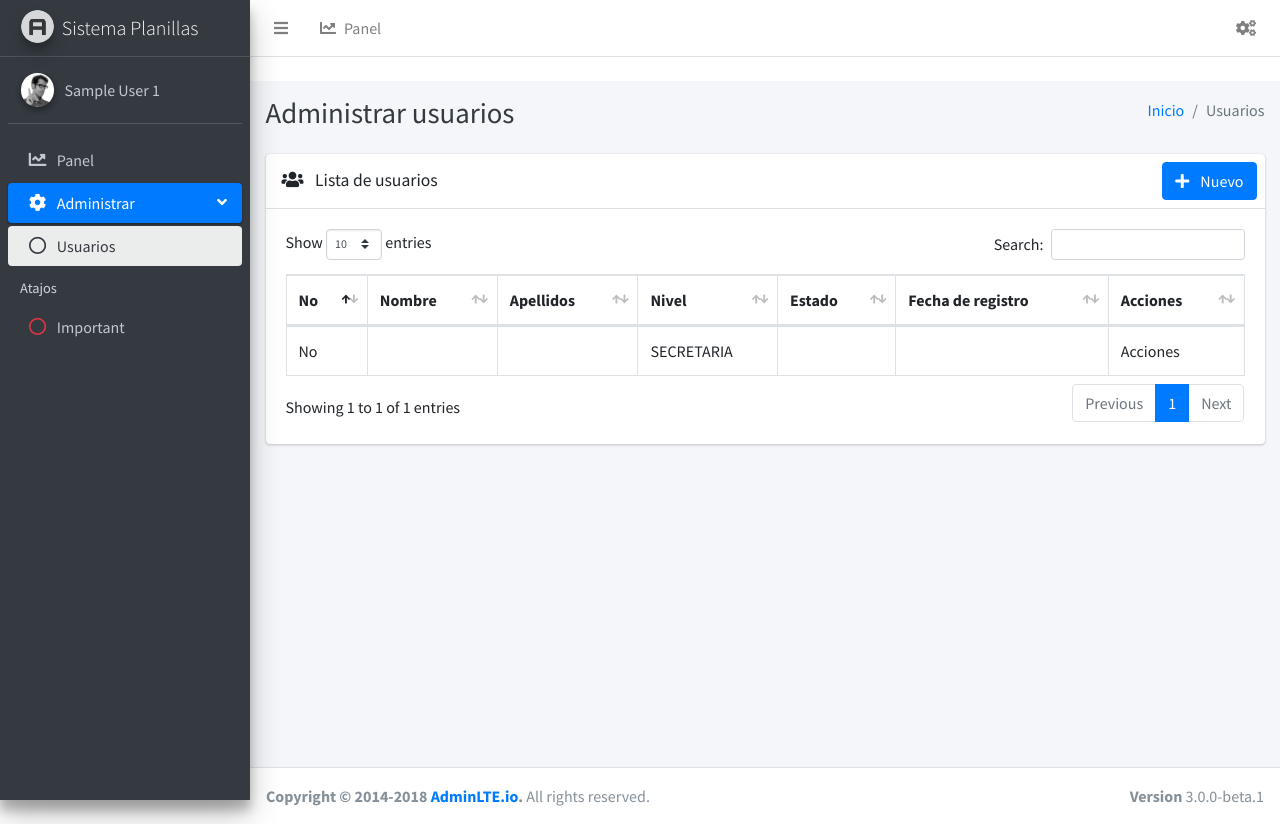
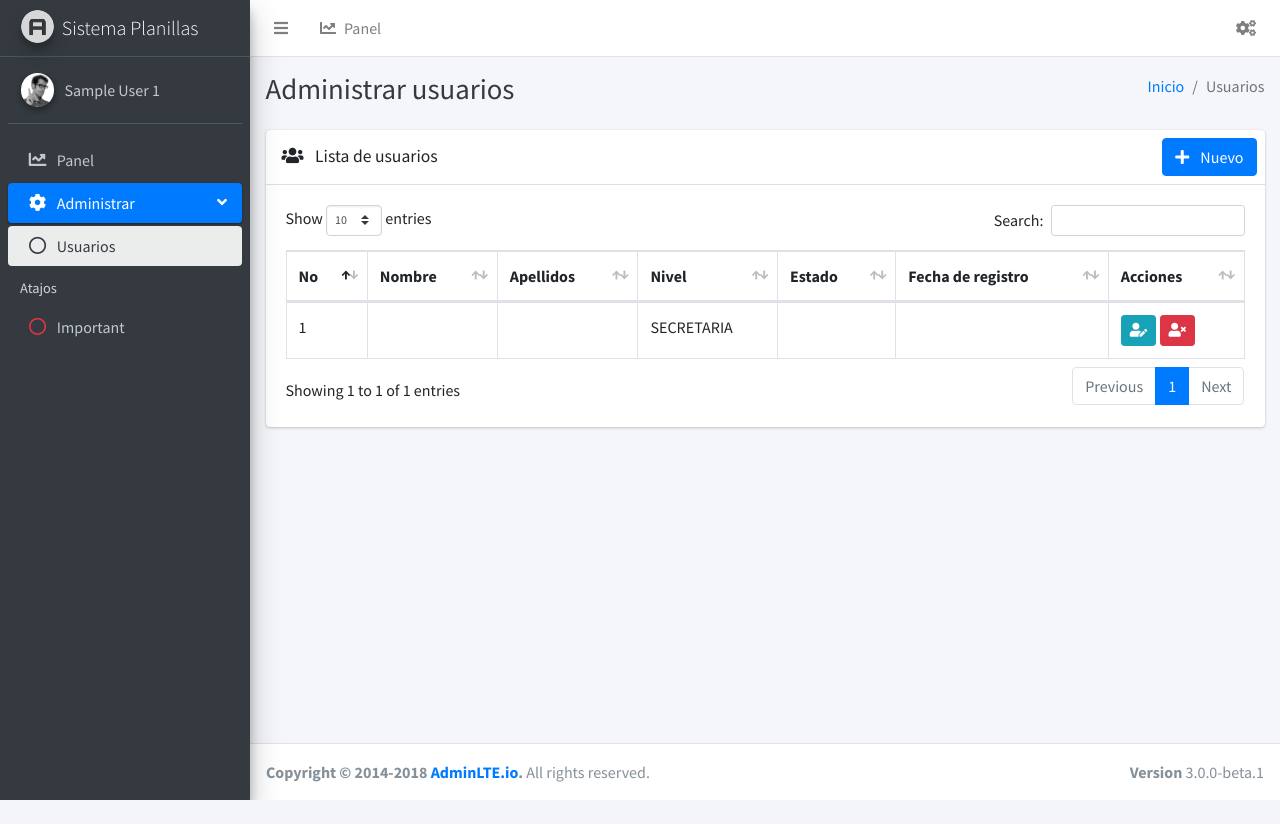
Before and after one commit to DavidMoralesVega/SistemaPlanillas, a PHP site: page /usuario.php in a window 1280 px wide. After the commit the page ends 800 px from the top, so only its background shows below. Run offline with PHP 8.4, Linux system fonts and the light colour scheme; the visitor is signed in with stand-in values (Sample User, id 1); tables that the repository leaves empty or names only in its code hold one stand-in row (values such as "Sample post"); data that the repository does not hold is empty; some libraries are stand-ins or nearby versions.

Commit message:
SistemaPlanillas v.1.0.3
- Modal
- Modal Ingresar Usuario
- Corregido SESSION rutas

```diff
--- a/componentes/nav-top.php
+++ b/componentes/nav-top.php
@@ -21,7 +21,7 @@
             <span class="fas fa-arrow-right float-right text-muted text-sm"></span>
           </a>
           <div class="dropdown-divider"></div>
-          <a href="#" class="dropdown-item dropdown-footer">Cerrar sesión</a>
+          <a href="controladores/salir.php" class="dropdown-item dropdown-footer">Cerrar sesión</a>
         </div>
       </li>
     </ul>
--- a/controladores/rutas.php
+++ b/controladores/rutas.php
@@ -1,11 +1,7 @@
 <?php
     session_start();
 
-    if ($_SESSION['Validar'] == true)
+    if ($_SESSION['Validar'] == false)
     {
-        echo 'Session success';
+        header('Location: index.php');
     }
-    else
-    {
-        header('Location: ../index.php');
-    }
--- /dev/null
+++ b/controladores/usuario.php
@@ -0,0 +1,5 @@
+<?php
+    if(isset($_POST['UINombre']))
+    {
+        echo "Resitro...";
+    }
--- a/css.php
+++ b/css.php
@@ -23,7 +23,7 @@
 
   <style>
     .z-depth-2 {
-      box-shadow: 0 8px 17px 0 rgba(0,0,0,.2),0 6px 20px 0 rgba(0,0,0,.19)!important;
+      box-shadow: 0 8px 17px 0 rgba(0,0,0,.2), 0 6px 20px 0 rgba(0,0,0,.19)!important;
     }
     .hr-primary{
       border-top: 3px solid #007bff;
--- a/usuario.php
+++ b/usuario.php
@@ -46,7 +46,7 @@
                         </h3>
                         <ul class="nav nav-pills ml-auto p-2">
                             <li class="nav-item">
-                                <a class="btn btn-primary text-white">
+                                <a data-toggle="modal" data-target="#ModalNuevoUsuario" class="btn btn-primary text-white">
                                 <i class="fas fa-plus mr-2"></i>
                                 Nuevo</a>
                             </li>
@@ -75,15 +75,18 @@
                                 foreach ($ListaUsuarios as $key => $Usuario)
                                 {
                                     $Nivel = ($Usuario['Nivel'] == 'A') ? 'ADMINISTRADOR' : 'SECRETARIA';
-
+                                    $i++;
                                     echo '<tr>
-                                            <td>No</td>
+                                            <td>'.$i.'</td>
                                             <td>'.$Usuario['Nombre'].'</td>
                                             <td>'.$Usuario['Apellidos'].'</td>
                                             <td>'.$Nivel.'</td>
                                             <td>'.$Usuario['Estado'].'</td>
                                             <td>'.$Usuario['FechaRegistro'].'</td>
-                                            <td>Acciones</td>
+                                            <td>
+                                                <button class="btn btn-info btn-sm"><i class="fas fa-user-edit"></i></button>
+                                                <button class="btn btn-danger btn-sm"><i class="fas fa-user-times"></i></button>
+                                            </td>
                                         </tr>';
                                 }
                             ?>
@@ -106,3 +109,75 @@
     ?>
 </body>
 </html>
+
+<div class="modal fade" id="ModalNuevoUsuario">
+  <div class="modal-dialog">
+    <div class="modal-content">
+      <div class="modal-header">
+        <h4 class="modal-title">Nuevo usuario</h4>
+        <button type="button" data-dismiss="modal" aria-label="Close" class="close">
+          <span aria-hidden="true">&times;</span>
+        </button>
+      </div>
+      <form action="controladores/usuario.php" method="POST">
+        <div class="modal-body">
+          <p class="text-center">Ingrese los datos del usuario</p>
+
+          <div class="input-group mb-3">
+            <div class="input-group-prepend">
+              <span class="input-group-text">
+                <i class="fas fa-user"></i>
+              </span>
+            </div>
+            <input name="UINombre" type="text" placeholder="Ingrese un nombre" class="form-control">
+          </div>
+
+          <div class="input-group mb-3">
+            <div class="input-group-prepend">
+              <span class="input-group-text">
+                <i class="fas fa-user"></i>
+              </span>
+            </div>
+            <input name="UIApellido" type="text" placeholder="Ingrese apellidos" class="form-control">
+          </div>
+
+          <div class="input-group mb-3">
+            <div class="input-group-prepend">
+              <span class="input-group-text">
+                <i class="fas fa-user"></i>
+              </span>
+            </div>
+            <input name="UIUser" disabled type="text" placeholder="Ingresar usuario" class="form-control">
+          </div>
+
+          <div class="input-group mb-3">
+            <div class="input-group-prepend">
+              <span class="input-group-text">
+                <i class="fas fa-key"></i>
+              </span>
+            </div>
+            <input name="UIPassword" type="password" placeholder="Ingresar contraseña" class="form-control">
+          </div>
+
+          <div class="input-group mb-3">
+            <div class="input-group-prepend">
+              <span class="input-group-text">
+                <i class="fas fa-key"></i>
+              </span>
+            </div>
+            <select name="UINivel" class="form-control">
+              <option disabled value="">Seleccionar nivel</option>
+              <option value="A">ADMINISTRADOR</option>
+              <option value="S">SECRETARIA</option>
+            </select>
+          </div>
+
+        </div>
+        <div class="modal-footer justify-content-between">
+          <button type="button" class="btn btn-default" data-dismiss="modal">Cerrar</button>
+          <button type="submit" class="btn btn-primary">Registrar</button>
+        </div>
+      </form>
+    </div>
+  </div>
+</div>
```
